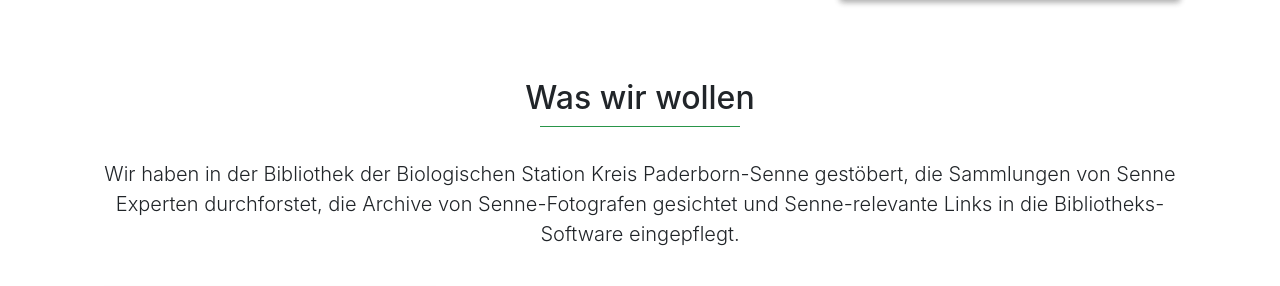
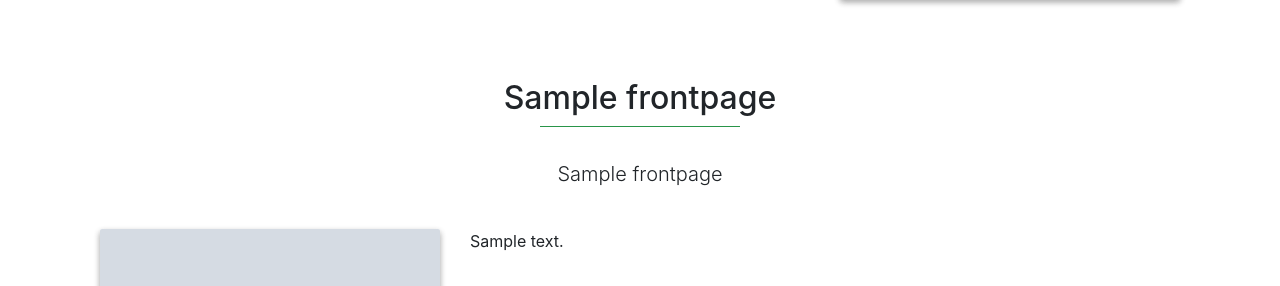
Before and after one commit to n2o/senne-archive-django, a Django app: page / in a window 1280 px wide. Shown: the part 1244-1530 px from the top of the page. Run offline with Django 3.2, Linux system fonts and the light colour scheme; tables that the repository leaves empty hold one stand-in row (values such as "Sample post"); grey boxes marked "Sample" are stand-in pictures; style sheets or scripts are compiled from the project's sources; some libraries are stand-ins or nearby versions.

Commit message:
Add frontpage app to make first page customizable

```diff
--- /dev/null
+++ b/frontpage/apps.py
@@ -0,0 +1,5 @@
+from django.apps import AppConfig
+
+
+class FrontpageConfig(AppConfig):
+    name = 'frontpage'
--- /dev/null
+++ b/frontpage/models.py
@@ -0,0 +1,29 @@
+from django.db import models
+
+from senne.models import CreatedModifiedModel
+
+
+class Frontpage(CreatedModifiedModel):
+    image1_leading = models.ImageField("Bild Startseite links groß", upload_to="frontpage/", blank=False, null=True)
+    image2_leading = models.ImageField("Bild Startseite oben rechts klein", upload_to="frontpage/", blank=False,
+                                       null=True)
+    image3_leading = models.ImageField("Bild Startseite unten rechts klein", upload_to="frontpage/", blank=False,
+                                       null=True)
+
+    block1_title = models.CharField("Block 1 Überschrift", max_length=256, blank=False)
+    block1_subtitle = models.CharField("Block 1 Überschrift 2", max_length=256, blank=False)
+    block1_content = models.TextField("Block 1 Inhalt", blank=False)
+    block1_image = models.ImageField("Block 1 Bild", upload_to="frontpage/", blank=False)
+
+    block2_title = models.CharField("Block 2 Überschrift", max_length=256, blank=True)
+    block2_subtitle = models.CharField("Block 2 Überschrift 2", max_length=256, blank=True)
+    block2_content = models.TextField("Block 2 Inhalt", blank=True)
+    block2_image = models.ImageField("Block 2 Bild", upload_to="frontpage/", blank=True)
+
+    block3_title = models.CharField("Block 3 Überschrift", max_length=256, blank=True)
+    block3_subtitle = models.CharField("Block 3 Überschrift 2", max_length=256, blank=True)
+    block3_content = models.TextField("Block 3 Inhalt", blank=True)
+    block3_image = models.ImageField("Block 3 Bild", upload_to="frontpage/", blank=True)
+
+    def __str__(self):
+        return "Startseite"
--- /dev/null
+++ b/frontpage/templates/frontpage/index.html
@@ -0,0 +1,100 @@
+{% extends "base.html" %}
+
+{% load staticfiles %}
+{% load markdown_deux_tags %}
+
+{% block page-title %}
+  Startseite
+{% endblock %}
+
+{% block content %}
+  <div class="container" style="padding-top: 1rem;">
+    <div class="row">
+      <div class="col-8">
+        <img src="{{ frontpage.image1_leading.url }}" alt="Senne Frühling"
+             class="img-fluid material-card material-card-2">
+      </div>
+      <div class="col-4">
+        <img src="{{ frontpage.image2_leading.url }}" alt="Senne Logo mit Hintergrund"
+             class="img-fluid">
+        <br> <br> <br>
+        <img src="{{ frontpage.image3_leading.url }}" alt="Senne Logo mit Hintergrund" class="img-fluid">
+      </div>
+    </div>
+
+    <div class="spacer"></div>
+
+    <div>
+      <div class="text-center">
+        <h2>{{ frontpage.block1_title }}</h2>
+        <div class="underline-small"></div>
+        <p class="lead">
+          {{ frontpage.block1_subtitle }}
+        </p>
+      </div>
+      <br>
+      <div class="row">
+        <div class="col-8">
+          {{ frontpage.block1_content|markdown }}
+        </div>
+        <div class="col-4">
+          <p>
+            <a href="{% url "archive:index" %}">
+              <img src="{{ frontpage.block1_image.url }}" alt="Senne"
+                   class="img-fluid material-card material-card-2">
+            </a>
+          </p>
+        </div>
+      </div>
+    </div>
+
+    <div class="spacer"></div>
+
+    <div>
+      <div class="text-center">
+        <h2>{{ frontpage.block2_title }}</h2>
+        <div class="underline-small"></div>
+        <p class="lead">
+          {{ frontpage.block2_subtitle }}
+        </p>
+      </div>
+      <br>
+      <div class="row">
+        <div class="col-4">
+          <p>
+            <img src="{{ frontpage.block2_image.url }}" alt="Senne"
+                 class="img-fluid material-card material-card-2">
+          </p>
+        </div>
+        <div class="col-8">
+          {{ frontpage.block2_content|markdown }}
+        </div>
+      </div>
+    </div>
+
+    <div class="spacer"></div>
+
+    <div>
+      <div class="text-center">
+        <h2>{{ frontpage.block3_title }}</h2>
+        <div class="underline-small"></div>
+        <p class="lead">
+          {{ frontpage.block3_subtitle }}
+        </p>
+      </div>
+      <br>
+      <div class="row">
+        <div class="col-8">
+          {{ frontpage.block3_content|markdown }}
+        </div>
+        <div class="col-4">
+          <p>
+            <img src="{{ frontpage.block3_image.url }}" alt="Senne"
+                 class="img-fluid material-card material-card-2">
+          </p>
+        </div>
+      </div>
+    </div>
+
+  </div>
+{% endblock %}
--- /dev/null
+++ b/frontpage/views.py
@@ -0,0 +1,8 @@
+from django.shortcuts import render
+
+from frontpage.models import Frontpage
+
+
+def index(request):
+    frontpage = Frontpage.objects.first()
+    return render(request, "frontpage/index.html", {"frontpage": frontpage})
--- a/pages/models.py
+++ b/pages/models.py
@@ -11,7 +11,7 @@ class Page(models.Model):
     url = models.CharField(_('URL'), max_length=100, db_index=True)
     title = models.CharField(_('title'), max_length=200)
     content = models.TextField(_('content'), blank=True)
-    image = models.ImageField(upload_to="pages", null=True, blank=True)
+    image = models.ImageField(upload_to='pages/', null=True, blank=True)
     enable_comments = models.BooleanField(_('enable comments'), default=False)
     template_name = models.CharField(_('template name'), max_length=70, blank=True,
                                      help_text=_(
--- /dev/null
+++ b/senne/models.py
@@ -0,0 +1,11 @@
+from datetime import datetime
+
+from django.db import models
+
+
+class CreatedModifiedModel(models.Model):
+    created = models.DateTimeField("Hinzugefügt am", default=datetime.now)
+    modified = models.DateTimeField("Zuletzt geändert", auto_now=True)
+
+    class Meta:
+        abstract = True
--- a/senne/templates/base.html
+++ b/senne/templates/base.html
@@ -43,7 +43,13 @@
         <a class="nav-item nav-link" href="{% url "pages" url="datenschutz" %}">Datenschutz</a>
         <a class="nav-item nav-link" href="{% url "pages" url="impressum" %}">Impressum</a>
         <span class="nav-item nav-link">|</span>
-        <a class="nav-item nav-link" href="{% url 'admin:index' %}">Login</a>
+        <a class="nav-item nav-link" href="{% url 'admin:index' %}">
+          {% if user.is_staff %}
+            Adminbereich
+          {% else %}
+            Login
+          {% endif %}
+        </a>
       </div>
     </div>
   </div>
--- a/senne/templates/index.html
+++ /dev/null
@@ -1,141 +0,0 @@
-{% extends "base.html" %}
-
-{% load staticfiles %}
-
-{% block page-title %}
-  Startseite
-{% endblock %}
-
-{% block content %}
-  <div class="container" style="padding-top: 1rem;">
-    <div class="row">
-      <div class="col-8">
-        <img src="{% static 'img/senne_fruehling_w800px.jpg' %}" alt="Senne Frühling"
-             class="img-fluid material-card material-card-2">
-      </div>
-      <div class="col-4">
-        <img src="{% static 'img/logo_senne_mit_hintergrund_w400px.jpg' %}" alt="Senne Logo mit Hintergrund"
-             class="img-fluid">
-        <br> <br> <br>
-        <img src="{% static 'img/senne_duene_w400px.jpg' %}" alt="Senne Logo mit Hintergrund" class="img-fluid">
-      </div>
-    </div>
-
-    <div class="spacer"></div>
-
-    <div>
-      <div class="text-center">
-        <h2>Senne Archiv</h2>
-        <div class="underline-small"></div>
-        <p class="lead">
-          Willkommen im digitalen Senne Archiv der Naturschutz-Stiftung Senne.
-        </p>
-      </div>
-      <br>
-      <div class="row">
-        <div class="col-8">
-          <p>
-            Hier werden Dokumente, Fotos, Karten, Links zum Thema Senne zur Verfügung gestellt,
-            die über die Suchmaske abgerufen werden können.
-            Probieren Sie es einfach aus!
-          </p>
-          <p>
-            <a href="{% url "archive:index" %}">Hier geht es zum Archiv</a>
-          </p>
-        </div>
-        <div class="col-4">
-          <p>
-            <a href="{% url "archive:index" %}">
-              <img src="{% static 'img/bookshelf_w400px.jpg' %}" alt="Senne"
-                   class="img-fluid material-card material-card-2">
-            </a>
-          </p>
-        </div>
-      </div>
-    </div>
-
-    <div class="spacer"></div>
-
-    <div>
-      <div class="text-center">
-        <h2>Was wir wollen</h2>
-        <div class="underline-small"></div>
-        <p class="lead">
-          Wir haben in der Bibliothek der Biologischen Station Kreis Paderborn-Senne gestöbert,
-          die Sammlungen von Senne Experten durchforstet, die Archive von Senne-Fotografen gesichtet und Senne-relevante
-          Links in die Bibliotheks-Software eingepflegt.
-        </p>
-      </div>
-      <br>
-      <div class="row">
-        <div class="col-4">
-          <p>
-            <img src="{% static 'img/senne_wiese_w400px.jpg' %}" alt="Senne"
-                 class="img-fluid material-card material-card-2">
-          </p>
-        </div>
-        <div class="col-8">
-          <p>
-            Das Ergebnis ist eine subjektive Auswahl von Artikeln, Büchern, Fotos, die Senne betreffend, die eingescannt
-            wurden und nun online einsehbar sind.
-          </p>
-          <p>
-            Selbstverständlich ist dieses Archiv weit davon entfernt einen vollständigen Überblick über Senne-relevante
-            Themen zu geben, deshalb wird es kontinuierlich weiter gepflegt.
-          </p>
-          <p>
-            Die Redaktion des Senne Archivs ist dankbar für Rückmeldungen und Hinweise auf weitere, die Senne
-            betreffende, Quellen: <a href="mailto:Naturschutz-Stiftung-Senne@online.de">Naturschutz-Stiftung-Senne@online.de</a>
-          </p>
-          <p>
-            Sämtliche Autoren sind angeschrieben und um Erlaubnis für die Online-Stellung gebeten worden. Sollten
-            irgendwelche Rechte verletzt sein, bitten wir um kurze Rückmeldung. Selbstverständlich entfernen wir den
-            Beitrag dann aus dem Archiv.
-          </p>
-        </div>
-      </div>
-    </div>
-
-    <div class="spacer"></div>
-
-    <div>
-      <div class="text-center">
-        <h2>Über uns</h2>
-        <div class="underline-small"></div>
-        <p class="lead">
-          Die Naturschutz-Stiftung Senne ist eine gemeinnützige, selbständige,<br>rechtsfähige Stiftung im Sinne des §2
-          Abs.1 StiftG NW. Sie ist sowohl operativ als auch fördernd tätig.
-        </p>
-      </div>
-      <br>
-      <div class="row">
-        <div class="col-8">
-          <p>
-            Zweck der Naturschutz-Stiftung Senne ist die Förderung des Natur- und Landschaftsschutzes in der Senne und
-            im Paderborner Land.
-          </p>
-          <p>
-            Das geschieht insbesondere durch
-          </p>
-          <ul>
-            <li>Förderung von Maßnahmen des Naturschutzes und der Landschaftspflege</li>
-            <li>Kauf oder Pacht von Flächen für den Naturschutz</li>
-            <li>Förderung der Erhebung biologisch/ökologischer Grundlagendaten</li>
-            <li>Unterstützung von informativer Öffentlichkeitsarbeit</li>
-            <li>Umwelbildung</li>
-          </ul>
-          <p>
-            Weitere Informationen unter http://www.naturschutz-stiftung-senne.de/
-          </p>
-        </div>
-        <div class="col-4">
-          <p>
-            <img src="{% static 'img/senne_spinnennetze_w400px.jpg' %}" alt="Senne"
-                 class="img-fluid material-card material-card-2">
-          </p>
-        </div>
-      </div>
-    </div>
-
-  </div>
-{% endblock %}
--- a/senne/urls.py
+++ b/senne/urls.py
@@ -19,15 +19,15 @@ from django.contrib import admin
 from django.urls import path, include
 
 from pages import views as pviews
-from senne import views
+from frontpage import views
 
 urlpatterns = [
     path('admin/', admin.site.urls),
     path('archiv/', include('archive.urls')),
     path('', views.index, name='index'),
-
-    path('<path:url>', pviews.page, name='pages'),
 ]
 
 if settings.DEBUG:
     urlpatterns += static(settings.MEDIA_URL, document_root=settings.MEDIA_ROOT)
+
+urlpatterns += [path('<path:url>', pviews.page, name='pages')]
--- a/senne/views.py
+++ /dev/null
@@ -1,5 +0,0 @@
-from django.shortcuts import render
-
-
-def index(request):
-    return render(request, "index.html")
```
Also changed, not shown: frontpage/admin.py (added, +32 -0 lines), frontpage/urls.py (added, +12 -0 lines), senne/settings.py (+20 -0 lines), frontpage/__init__.py (added).
